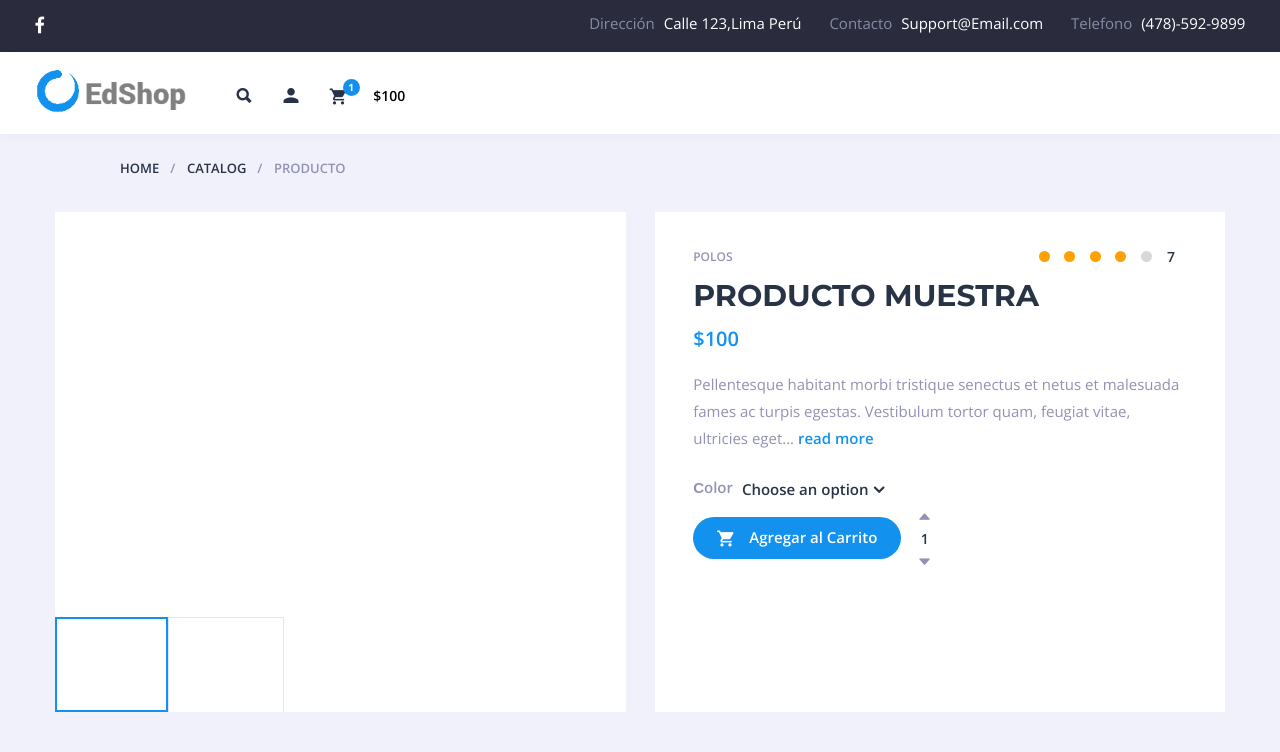
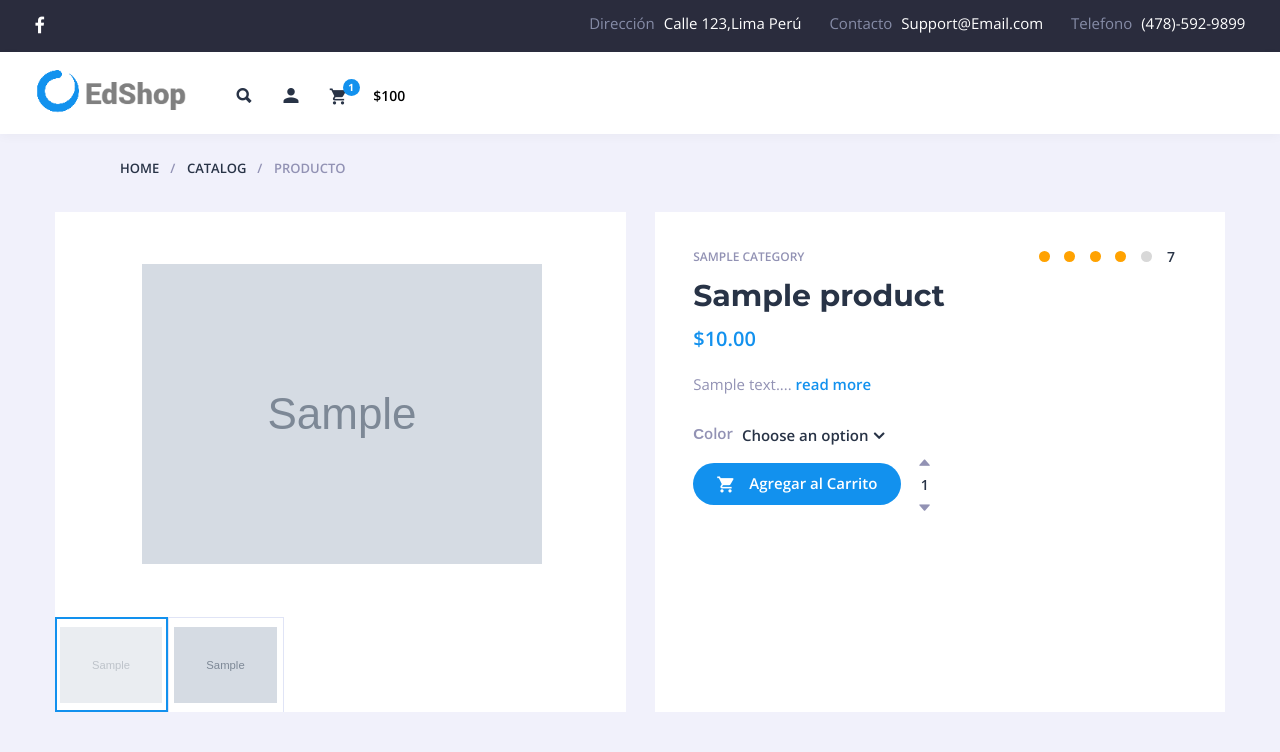
Before and after one commit to ChristianMallma/ecommerce_store, a Django app: template web/templates/producto.html in a window 1280 px wide. Shown: the top 752 px of the page. Run offline with Django 3.2, Linux system fonts and the light colour scheme; the template is opened without the code that fills it: values that come from a table or form of the project are taken from there, others are empty; tables that the repository leaves empty hold one stand-in row (values such as "Sample post"); grey boxes marked "Sample" are stand-in pictures; some libraries are stand-ins or nearby versions; some web fonts are replaced.

Commit message:
update product => add detail

```diff
--- a/web/templates/producto.html
+++ b/web/templates/producto.html
@@ -12,12 +12,20 @@
                 <ul class="slides">
                     <li>
                         <a data-fancybox-group="prod" class="fancy-img" href="#">
+                            {% if product.image %}
+                            <img src="{{product.image.url}}" alt="">
+                            {% else %}
                             <img src="https://via.placeholder.com/250" alt="">
+                            {% endif%}
                         </a>
                     </li>
                     <li>
                         <a data-fancybox-group="prod" class="fancy-img" href="#">
+                            {% if product.image %}
+                            <img src="{{product.image.url}}" alt="">
+                            {% else %}
                             <img src="https://via.placeholder.com/250" alt="">
+                            {% endif%}
                         </a>
                     </li>
                 </ul>
@@ -28,10 +36,18 @@
             <div class="flexslider prod-thumbs" id="prod-thumbs">
                 <ul class="slides">
                     <li>
+                        {% if product.image %}
+                        <img src="{{product.image.url}}" alt="">
+                        {% else %}
                         <img src="https://via.placeholder.com/250" alt="">
+                        {% endif%}
                     </li>
                     <li>
+                        {% if product.image %}
+                        <img src="{{product.image.url}}" alt="">
+                        {% else %}
                         <img src="https://via.placeholder.com/250" alt="">
+                        {% endif%}
                     </li>
                 </ul>
             </div>
@@ -48,12 +64,11 @@
                 </p>
                 <p class="prod-rating-count">7</p>
             </div>
-            <p class="prod-categs"><a href="#">Polos</a></p>
-            <h1>PRODUCTO MUESTRA</h1>
+            <p class="prod-categs"><a href="#">{{product.category}}</a></p>
+            <h1>{{product.name}}</h1>
             <div class="variations_form cart">
-                <p class="prod-price">$100</p>
-                <p class="prod-excerpt">Pellentesque habitant morbi tristique senectus et netus et malesuada fames ac turpis egestas.
-                    Vestibulum tortor quam, feugiat vitae, ultricies eget...
+                <p class="prod-price">${{product.price}}</p>
+                <p class="prod-excerpt">{{product.description}}...
                     <a id="prod-showdesc" class="prod-excerpt-more" href="#">read more</a></p>
                 <div class="prod-add">
                     <form action="#" method="post">
--- a/web/urls.py
+++ b/web/urls.py
@@ -6,5 +6,6 @@ app_name = 'web'
 urlpatterns = [
     path('', views.index, name='index'),
     path('productsByCategory/<int:category_id>', views.products_by_category, name='products_by_category'),
-    path('productsByName/', views.products_by_name, name='products_by_name')
+    path('productsByName/', views.products_by_name, name='products_by_name'),
+    path('product/<int:product_id>', views.detail_product, name='detail_product')
 ]
```
Also changed, not shown: web/templates/includes/catalogo/catalogo.html (+6 -2 lines), web/views.py (+11 -1 lines).
